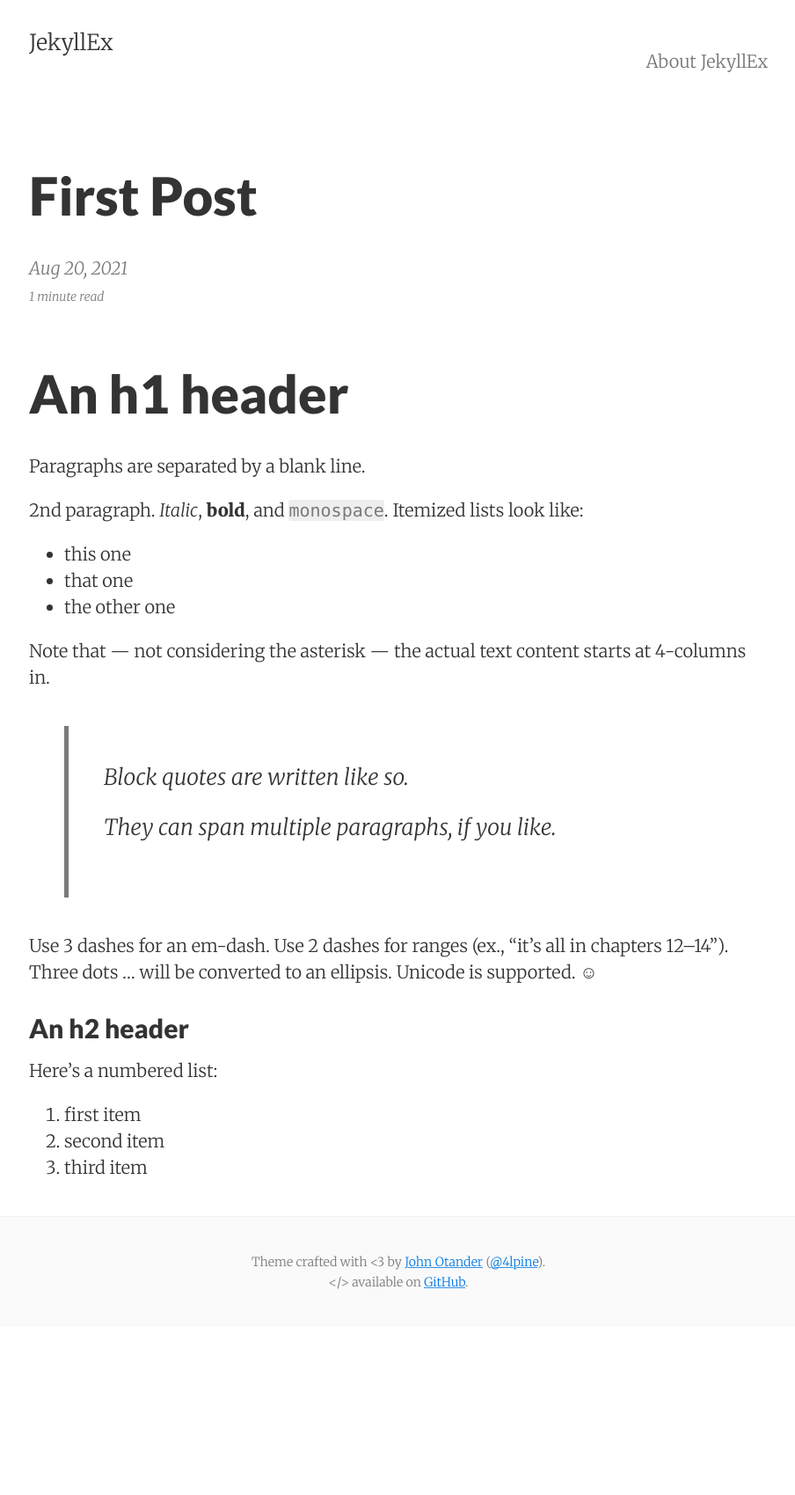
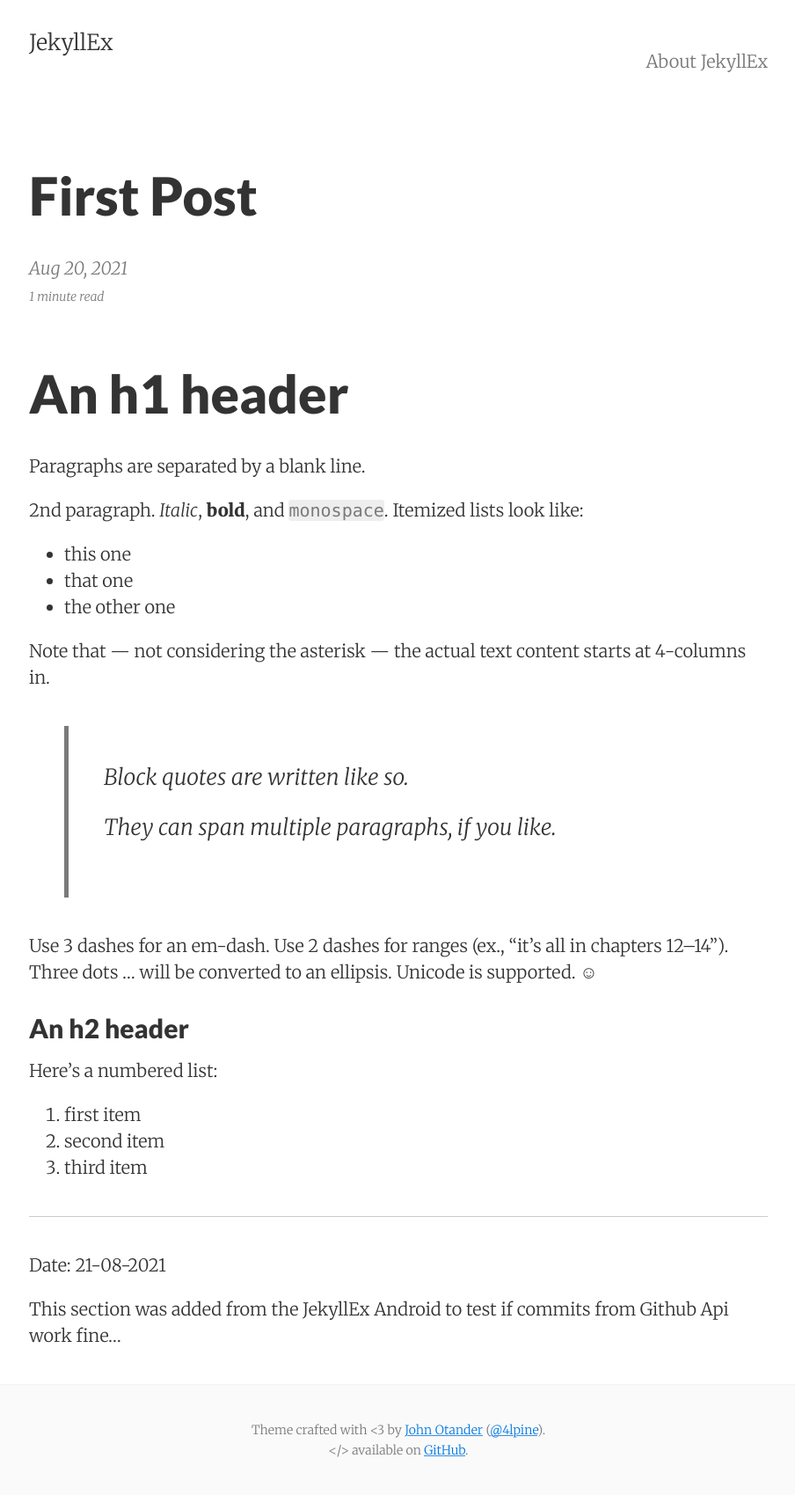
Before and after one commit to jekyllex/demo-jekyll-blog, a Jekyll site: the page built from _posts/2021-08-20-first-post.md, in a window 1280 px wide. Shown: the whole page at 88% size, without its empty margins (187-1091 px from the left). Built offline with Jekyll 4.4.1, drawn with Linux system fonts in a browser that asks for light colours; before the commit the page ends 1508 px from its top, so only the background shows below that.

Commit message:
A commit generated from the JekyllEx Android app.

```diff
--- a/_posts/2021-08-20-first-post.md
+++ b/_posts/2021-08-20-first-post.md
@@ -40,3 +40,9 @@ Here's a numbered list:
  1. first item
  2. second item
  3. third item
+
+---------
+
+Date: 21-08-2021
+
+This section was added from the JekyllEx Android to test if commits from Github Api work fine...
```
